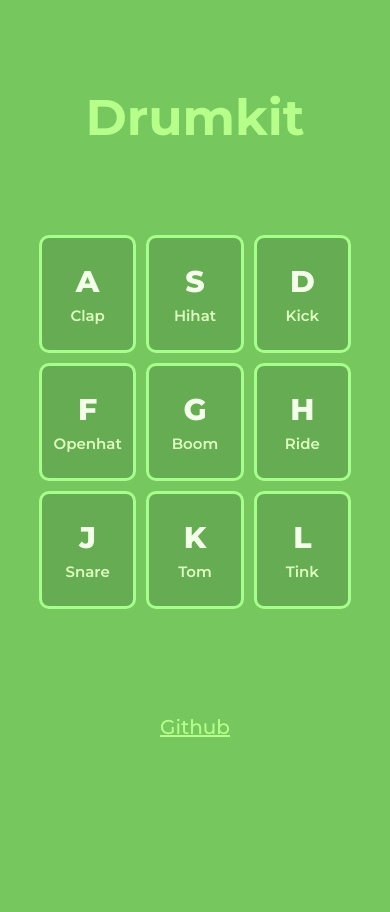
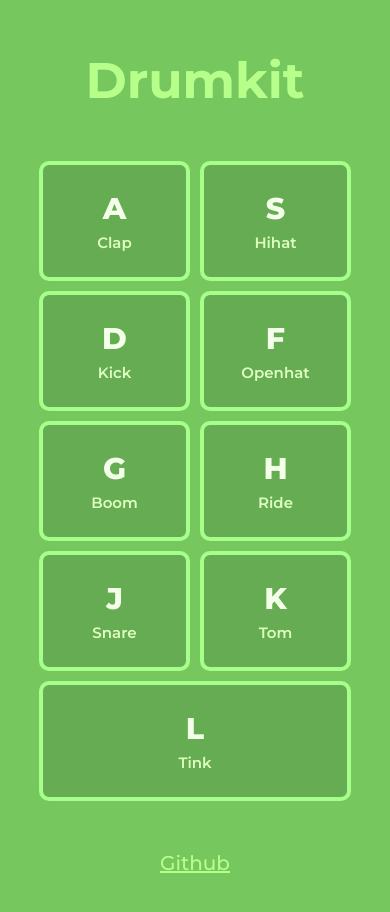
Before and after one commit to pavithiran-saravanan/drumkit, a plain HTML site: page index.html in a window 390 px wide. Before the commit the page ends 844 px from the top, so only its background shows below. Drawn offline with Linux system fonts and the light colour scheme.

Commit message:
Minor enhancements

```diff
--- a/style.css
+++ b/style.css
@@ -26,8 +26,7 @@ body{
     font-size: 35px;
     font-weight: 700;
     user-select: none;
-    margin-top: 50px;
-    margin-left: 50px;
+    margin: 50px;
 }
 
 .title:hover {
@@ -49,7 +48,7 @@ body{
     flex: 1;
     text-align: center;
     padding: 45px 0px;
-    min-width: 80px;
+    min-width: 100px;
 
     background-color: rgb(101, 172, 82);
     border: 4px solid #a6ff8b;
@@ -96,7 +95,7 @@ a, a::after, a::before {
 }
 
 .empty-child {
-    margin-bottom: 60px;
+    margin: 60px;
 }
 
 .tapped{
@@ -124,18 +123,17 @@ a, a::after, a::before {
         align-items: center;
     }
     .title {
-        margin: 0;
+        margin: 50px;
         font-size: 50px;
     }
     .key {
         flex-basis: 29%;
         padding: 25px 0px;
-        border-width: 3px;
     }
     .empty{
         align-items: center;
     }
     .empty-child {
-        margin-bottom: 0;
+        margin: 50px;
     }
 }
```
